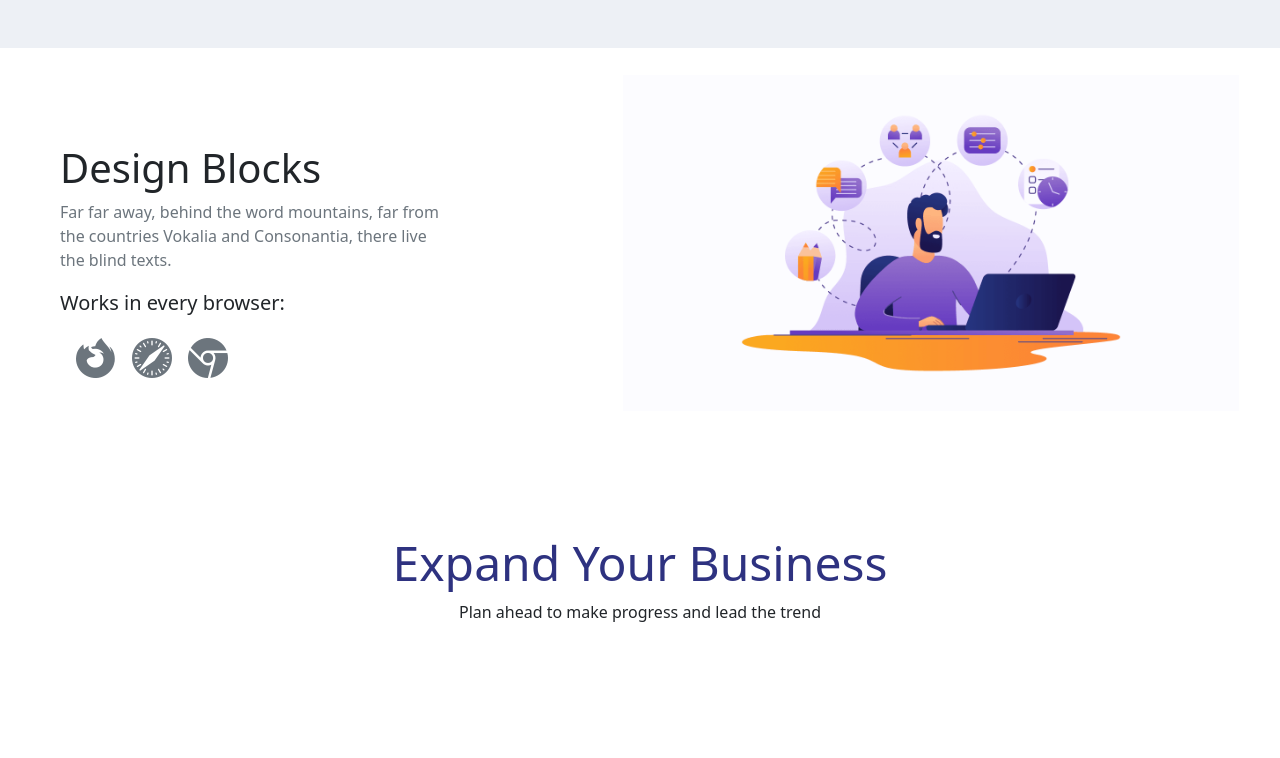
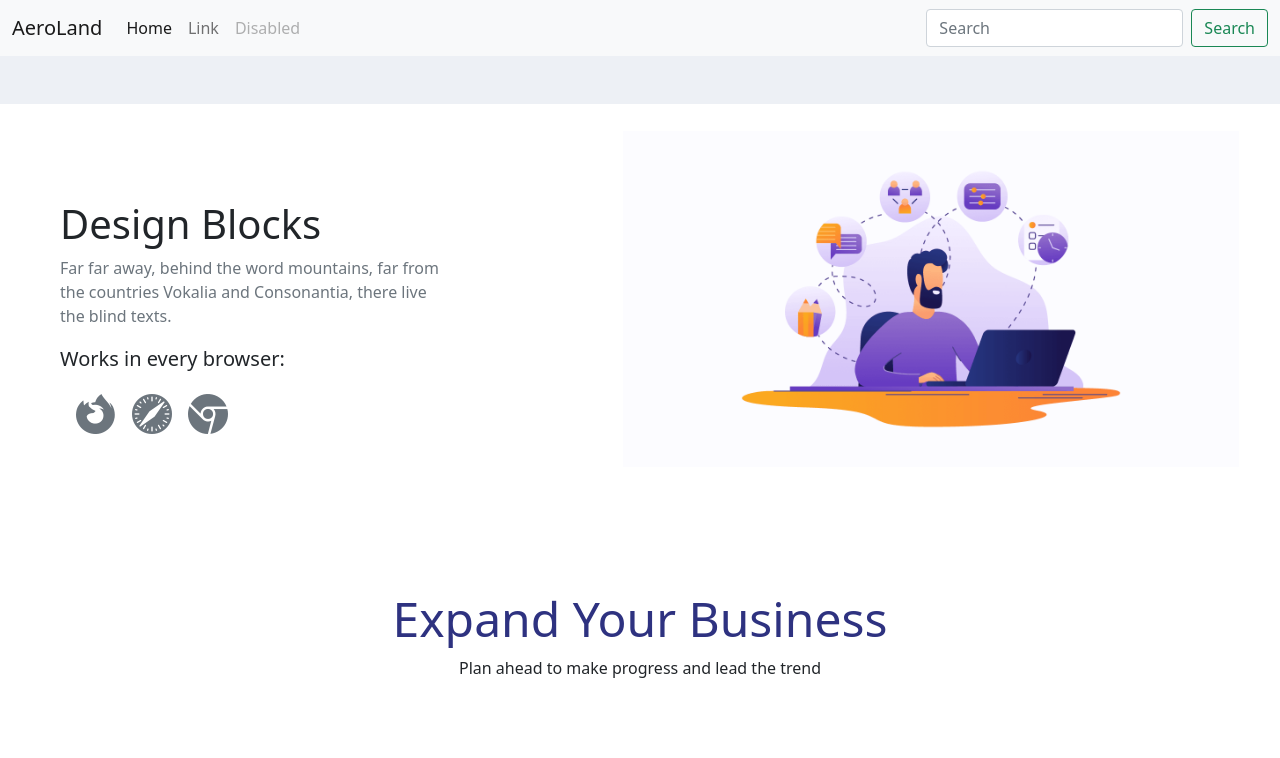
Before and after one commit to ankitshiwakoti/test2, a React (Create React App) app: page / in a window 1280 px wide. Shown: the top 758 px of the page. Built offline with nearby package versions, Linux system fonts and the light colour scheme.

Commit message:
deployed

```diff
--- a/package.json
+++ b/package.json
@@ -16,6 +16,8 @@
     "react-bootstrap": "^2.7.2",
     "react-dom": "^18.2.0",
     "react-scripts": "5.0.1",
+    "react-slick": "^0.29.0",
+    "slick-carousel": "^1.8.1",
     "web-vitals": "^2.1.4"
   },
   "scripts": {
--- a/src/components/Landingp.js
+++ b/src/components/Landingp.js
@@ -1,6 +1,9 @@
 import React from "react";
+import Slider from "react-slick";
+import "slick-carousel/slick/slick.css";
+import "slick-carousel/slick/slick-theme.css";
+
 import img1 from "../images/L1.png";
-
 import expand1 from "../images/socialmediaboost.png";
 import expand2 from "../images/Indepth.png";
 import expand3 from "../images/scientifically.png";
@@ -14,11 +17,73 @@ import img8 from "../images/83.png";
 import free from "../images/free.png";
 import s1 from "../images/s1.png";
 import logo from "../images/logo.png";
-
 import { Row } from "react-bootstrap";
 
 const Landingp = () => {
+  const settings = {
+    dots: true,
+    infinite: true,
+    speed: 500,
+    slidesToShow: 1,
+    slidesToScroll: 1,
+  };
   return (
+    <>
+      <nav class="navbar navbar-expand-lg navbar-light bg-light">
+        <div class="container-fluid">
+          <a class="navbar-brand" href="#">
+            AeroLand
+          </a>
+
+          <button
+            class="navbar-toggler"
+            type="button"
+            data-bs-toggle="collapse"
+            data-bs-target="#navbarSupportedContent"
+            aria-controls="navbarSupportedContent"
+            aria-expanded="false"
+            aria-label="Toggle navigation"
+          >
+            <span class="navbar-toggler-icon"></span>
+          </button>
+          <div class="collapse navbar-collapse" id="navbarSupportedContent">
+            <ul class="navbar-nav me-auto mb-2 mb-lg-0">
+              <li class="nav-item">
+                <a class="nav-link active" aria-current="page" href="#">
+                  Home
+                </a>
+              </li>
+              <li class="nav-item">
+                <a class="nav-link" href="#">
+                  Link
+                </a>
+              </li>
+              <li class="nav-item">
+                <a
+                  class="nav-link disabled"
+                  href="#"
+                  tabindex="-1"
+                  aria-disabled="true"
+                >
+                  Disabled
+                </a>
+              </li>
+            </ul>
+            <form class="d-flex">
+              <input
+                class="form-control me-2"
+                type="search"
+                placeholder="Search"
+                aria-label="Search"
+              />
+              <button class="btn btn-outline-success" type="submit">
+                Search
+              </button>
+            </form>
+          </div>
+        </div>
+      </nav>
+
       <div className="container-fluid my-5 bg-white">
         <div className="row align-items-center  ">
           <div className=" text-start col-12 ms-5 col-md-12 col-lg-6 col-xl-5 mt-5 pt-5 pb-5">
@@ -76,6 +141,7 @@ const Landingp = () => {
             </div>
           </div>
         </div>
+        <div className="container">
           <Row className="mt-5 pt-5">
             <h2 className="pt-4" style={{ fontSize: "48px", color: "#2e3280" }}>
               Receive real-time business analytics
@@ -92,6 +158,7 @@ const Landingp = () => {
                 height={500}
               />
             </div>
+
             <div className="col-md-6 mt-5">
               <div className="col-md-12 shadow p-3 mb-5 bg-body-tertiary rounded">
                 <div className="row pt-4">
@@ -101,8 +168,8 @@ const Landingp = () => {
                   <div className="col-md-9 text-start">
                     <p className="fw-bold">Cross-browser Compatible Design</p>
                     <p>
-                  Apps are built based on highly compatible design for all kinds
-                  of Internet browsers.
+                      Apps are built based on highly compatible design for all
+                      kinds of Internet browsers.
                     </p>
                   </div>
                 </div>
@@ -115,8 +182,8 @@ const Landingp = () => {
                   <div className="col-md-9 text-start">
                     <p className="fw-bold">Highly Responsive Tools</p>
                     <p>
-                  Apps are built based on highly compatible design for all kinds
-                  of Internet browsers.
+                      Apps are built based on highly compatible design for all
+                      kinds of Internet browsers.
                     </p>
                   </div>
                 </div>
@@ -129,14 +196,15 @@ const Landingp = () => {
                   <div className="col-md-9 text-start">
                     <p className="fw-bold">Cross-browser Compatible Design</p>
                     <p>
-                  Apps are built based on highly compatible design for all kinds
-                  of Internet browsers.
+                      Apps are built based on highly compatible design for all
+                      kinds of Internet browsers.
                     </p>
                   </div>
                 </div>
               </div>
             </div>
           </Row>
+        </div>
         <Row style={{ backgroundColor: "#e3e4e8" }}>
           <div className="col-md-6">
             <img alt="image" src={img6} className="img-fluid" />
@@ -146,8 +214,8 @@ const Landingp = () => {
               Meeting all of your requirements for SEO
             </h2>
             <p className="mb-3">
-            AeroLand creates a prominent advantage for your business with strong
-            features.
+              AeroLand creates a prominent advantage for your business with
+              strong features.
             </p>
             <p className="mb-3">
               <i class="bi bi-check2-circle"></i>
@@ -169,6 +237,28 @@ const Landingp = () => {
             </button>
           </div>
         </Row>
+
+        <div className="container">
+          <Row className=" mt-5">
+            <h2> Single Item</h2>
+            <Slider {...settings}>
+              <Row>
+                <div className="col-md-4">
+                  <img src={img2} className="img-fluid" alt="image" />
+                </div>
+                <div className="col-md-6">
+                  <h2> this is just a sample bord</h2>
+                  <p>
+                    li dsdadb qng eb e fbsdffbff bsdfbr ee er r ddj erfjf e er
+                    reg qere;ruh n r qrf ereg eer ererg er ergee rgdnveru bebb
+                    bbuib uejbn tnb j bnu n bubb sfijbksf
+                  </p>
+                </div>
+              </Row>
+            </Slider>
+          </Row>
+        </div>
+
         <Row
           className="mt-5 "
           style={{ paddingTop: "40px", marginBottom: "50px" }}
@@ -191,7 +281,9 @@ const Landingp = () => {
               <li className="list-group-item  border-0 ps-0"> Website audit</li>
               <li className="list-group-item border-0 ps-0">Marketing SEO</li>
               <li className="list-group-item border-0 ps-0"> Social Media </li>
-            <li className="list-group-item border-0 ps-0">On-page SEO Audit</li>
+              <li className="list-group-item border-0 ps-0">
+                On-page SEO Audit
+              </li>
             </ul>
           </div>
           <div className="col-3 mt-5 pe-0 align-iteams-end justify-content-end">
@@ -229,8 +321,9 @@ const Landingp = () => {
               Affordable for everyone!
             </h2>
             <p className="  align-text-center mb-5 mt-4">
-            If you are planning on developing a product landing app or website,
-            take a look at this beautiful-crafted and error-free HTML template.
+              If you are planning on developing a product landing app or
+              website, take a look at this beautiful-crafted and error-free HTML
+              template.
             </p>
           </div>
           <div className="col-md-3">
@@ -370,8 +463,9 @@ const Landingp = () => {
             </h2>
             <p className="pt-3 ">
               {" "}
-            It is about us being able to offer help with the branding campaign,
-            product presentation, and advertisement running across social media.
+              It is about us being able to offer help with the branding
+              campaign, product presentation, and advertisement running across
+              social media.
             </p>
           </div>
           <div className="row ">
@@ -483,7 +577,7 @@ const Landingp = () => {
           </div>
         </div>
         <div className="row pt-5 mt-5">
-        <div className="col-3 text-start">
+          <div className="col-md-3 col-sm-12 mt-sm-4 text-start">
             <img src={logo} className="img-fluid" />
 
             <ul className="list-group list-group-flush ">
@@ -493,16 +587,20 @@ const Landingp = () => {
               <li className="list-group-item border-0 padding-0 ">
                 demo@example.com{" "}
               </li>
-            <li className="list-group-item border-0 padding-0 ">0123456789</li>
+              <li className="list-group-item border-0 padding-0 ">
+                0123456789
+              </li>
               <li className="list-group-item border-0 padding-0 ">
                 www.example.com
               </li>
             </ul>
           </div>
-        <div className="col-3 text-start">
+          <div className="col-md-3 col-sm-12 mt-sm-4 text-start">
             <h2>Who are we ?</h2>
             <ul className="list-group list-group-flush ">
-            <li className="list-group-item border-0 padding-0 ">About us ?</li>
+              <li className="list-group-item border-0 padding-0 ">
+                About us ?
+              </li>
               <li className="list-group-item border-0 padding-0 ">
                 Before you go ?
               </li>
@@ -512,14 +610,18 @@ const Landingp = () => {
               <li className="list-group-item border-0 padding-0 ">FAQ</li>
             </ul>
           </div>
-        <div className="col-3 text-start">
+          <div className="col-md-3 col-sm-12 mt-sm-4 text-start">
             <h2>quick links</h2>
             <ul className="list-group list-group-flush ">
-            <li className="list-group-item border-0 padding-0 ">our address</li>
+              <li className="list-group-item border-0 padding-0 ">
+                our address
+              </li>
               <li className="list-group-item border-0 padding-0 ">
                 demo@example
               </li>
-            <li className="list-group-item border-0 padding-0 ">0123456789</li>
+              <li className="list-group-item border-0 padding-0 ">
+                0123456789
+              </li>
               <li className="list-group-item border-0 padding-0 ">
                 www.example.com
               </li>
@@ -527,6 +629,7 @@ const Landingp = () => {
           </div>
         </div>
       </div>
+    </>
   );
 };
 
```
Also changed, not shown: src/images/nav-bar.png (added), 1 other file (tests, documents, lock files or other folders). Lines whose indentation alone changed are shown as unchanged.
